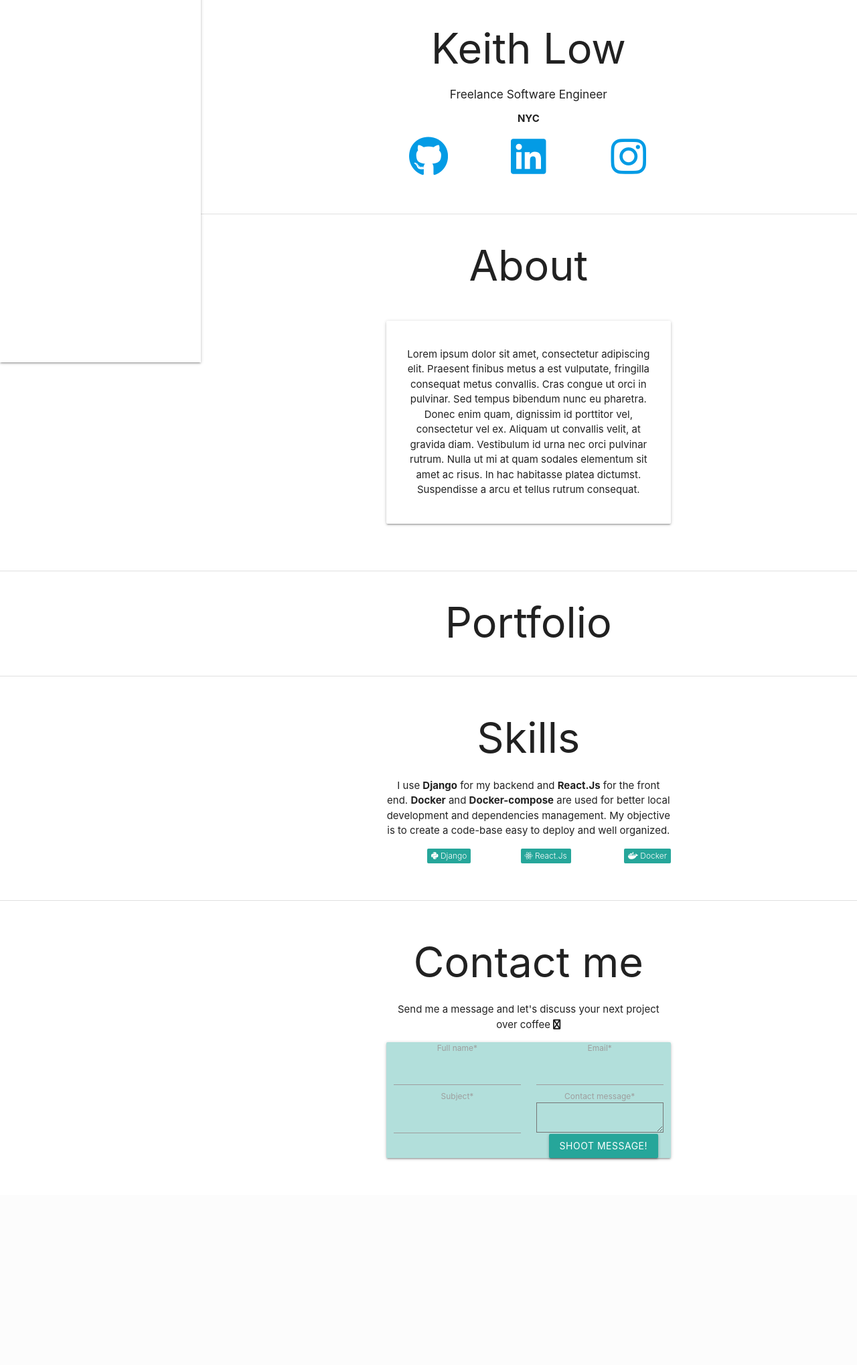
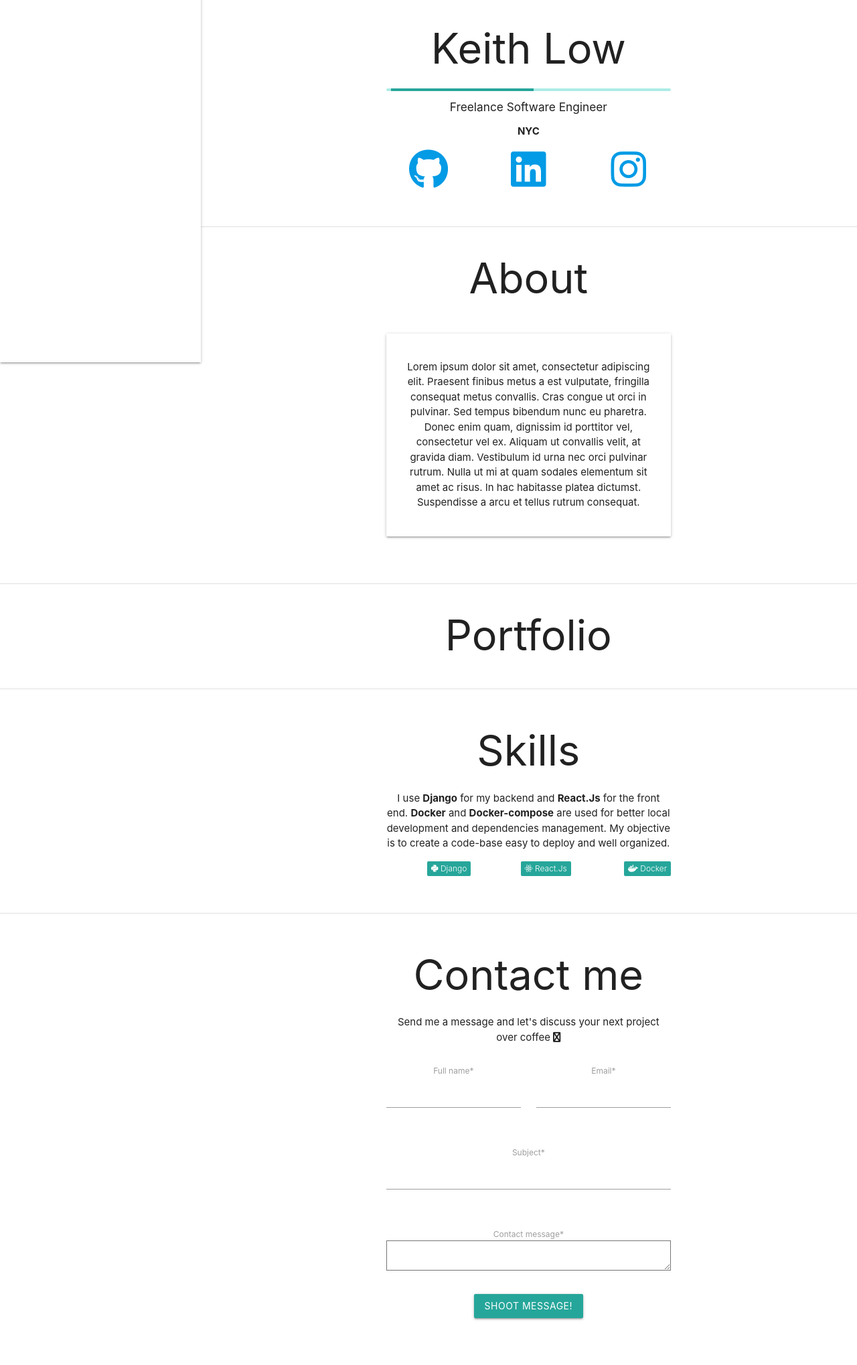
Before and after one commit to keithlowc/Portfolio, a Django app: page /home in a window 1280 px wide. Shown: the part 319-2357 px from the top of the page at 67% size. Before the commit the page ends 2052 px from the top, so only its background shows below. Run offline with Django 3.2, Linux system fonts and the light colour scheme; data that the repository does not hold is empty; some libraries are stand-ins or nearby versions.

Commit message:
made form nicer

```diff
--- a/templates/intro.html
+++ b/templates/intro.html
@@ -1,7 +1,10 @@
 {% extends 'base.html' %}
 
 {% block content %}
-            {% comment %} {% if messages %}
+    <div id="Intro" class="container container_full_height">
+        <div class="row">
+            <div class="col s12 m6 offset-m3 l6 offset-l5 center-align">
+
                 {% for message in messages %}
                     <div class="alert alert-{{ message.tags }} alert-dismissible" role="alert">
                         <div class="container">
@@ -14,14 +17,18 @@
                         </div>
                     </div>
                 {% endfor %}
-            {% endif %} {% endcomment %}
 
-    <div id="Intro" class="container container_full_height">
-        <div class="row">
-            <div class="col s12 m6 offset-m3 l6 offset-l5 center-align">
+
                 <div class="section">
                     <img src="https://user-images.githubusercontent.com/25104394/62789068-2d564500-ba96-11e9-9582-de6c0bd4c5bb.png" alt="" id="profile_image" class="circle responsive-img mb-4">
+
                     <h1>Keith Low</h1>
+
+                    <div class="progress">
+                        <div class="indeterminate">
+                        </div>
+                    </div>
+
                     <h6>Freelance Software Engineer</h6>
                     <p><b>NYC</b></p>
                     <div class="row">
@@ -142,37 +149,28 @@
                     <p>Send me a message and let's discuss your next project over coffee <i class="fab fa-smile-beam"></i></p>
 
                 {% load crispy_forms_tags %}
-                <div class="card teal lighten-4">
-                    <form method="POST">
+                <div class="row">
+                    <form class="col s12" method="POST">
                         {% csrf_token %}
-
-                        <div class="form-row">
-                            <div class="form-group col s6 m6 l6">
+                        <div class="row">
+                            <div class="input-field col s6">
                                 {{ form.full_name|as_crispy_field}}
                             </div>
-                            <div class="form-group col s6 m6 l6">
+                            <div class="input-field col s6">
                                 {{ form.email|as_crispy_field}}
                             </div>
                         </div>
-
-                        <div class="form-row">
-                            <div class="form-group col s6 m6 l6">
+                        <div class="row">
+                            <div class="input-field col s12">
                                 {{ form.subject|as_crispy_field}}
                             </div>
-                            <div class="form-group col s6 m6 l6">
+                        </div>
+                        <div class="row">
+                            <div class="input-field col s12">
                                 {{ form.contact_message|as_crispy_field}}
                             </div>
                         </div>
-
-                        <div class="row">
-                            <div class="col s4 m4 l4">
-                            </div>
-                            <div class="col s4 m4 l4">
-                            </div>
-                            <div class="ccol s4 m4 l4">
-                                <button type="submit" class="btn btn-success">Shoot message!</button>
-                            </div>
-                        </div>
+                        <button type="submit" class="btn btn-success">Shoot message!</button>
                     </form>
                 </div>
 
```
